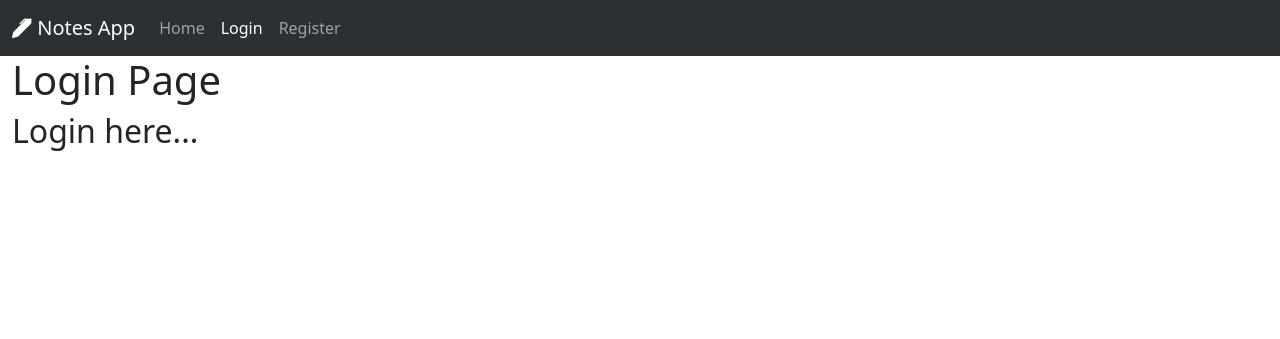
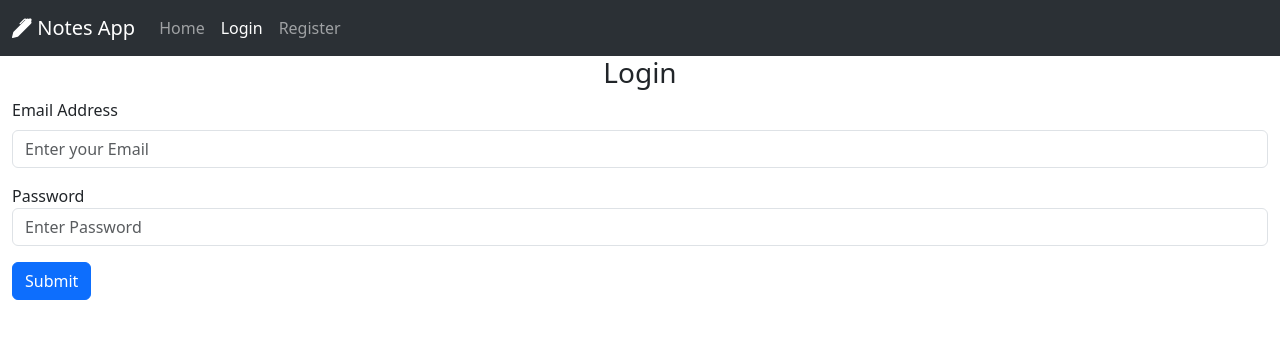
Before and after one commit to fr4nkln11/OnlyNotes, a Flask app: page /login in a window 1280 px wide. Shown: the top 339 px of the page. Run offline with Flask 3, Linux system fonts and the light colour scheme.

Commit message:
create login form for login.html

```diff
--- a/src/templates/login.html
+++ b/src/templates/login.html
@@ -4,6 +4,16 @@
 {% endblock %}
 {% block active_login %}active{% endblock %}
 {% block content %}
-    <h1>Login Page</h1>
-    <h2>Login here...</h2>
+    <form method="POST">
+        <h3 class="text-center">Login</h3>
+        <div class="mb-3 form-group">
+            <label for="email" class="form-label">Email Address</label>
+            <input type="email" name="email" id="email" class="form-control" placeholder="Enter your Email">
+        </div>
+        <div class="mb-3 form-group">
+            <label for="password">Password</label>
+            <input type="password" name="password" id="password" class="form-control" placeholder="Enter Password">
+        </div>
+        <button class="btn btn-primary" type="submit">Submit</button>
+    </form>
 {% endblock %}
--- a/src/templates/register.html
+++ b/src/templates/register.html
@@ -5,7 +5,7 @@
 {% block active_register %}active{% endblock %}
 {% block content %}
 <form method="POST">
-  <h3 class="text-center" >Register</h1>
+  <h3 class="text-center" >Register</h3>
   <div class="mb-3 form-group">
     <label for="email" class="form-label">Email address</label>
     <input type="email" class="form-control" id="email" name="email" placeholder="Enter your email">
```
